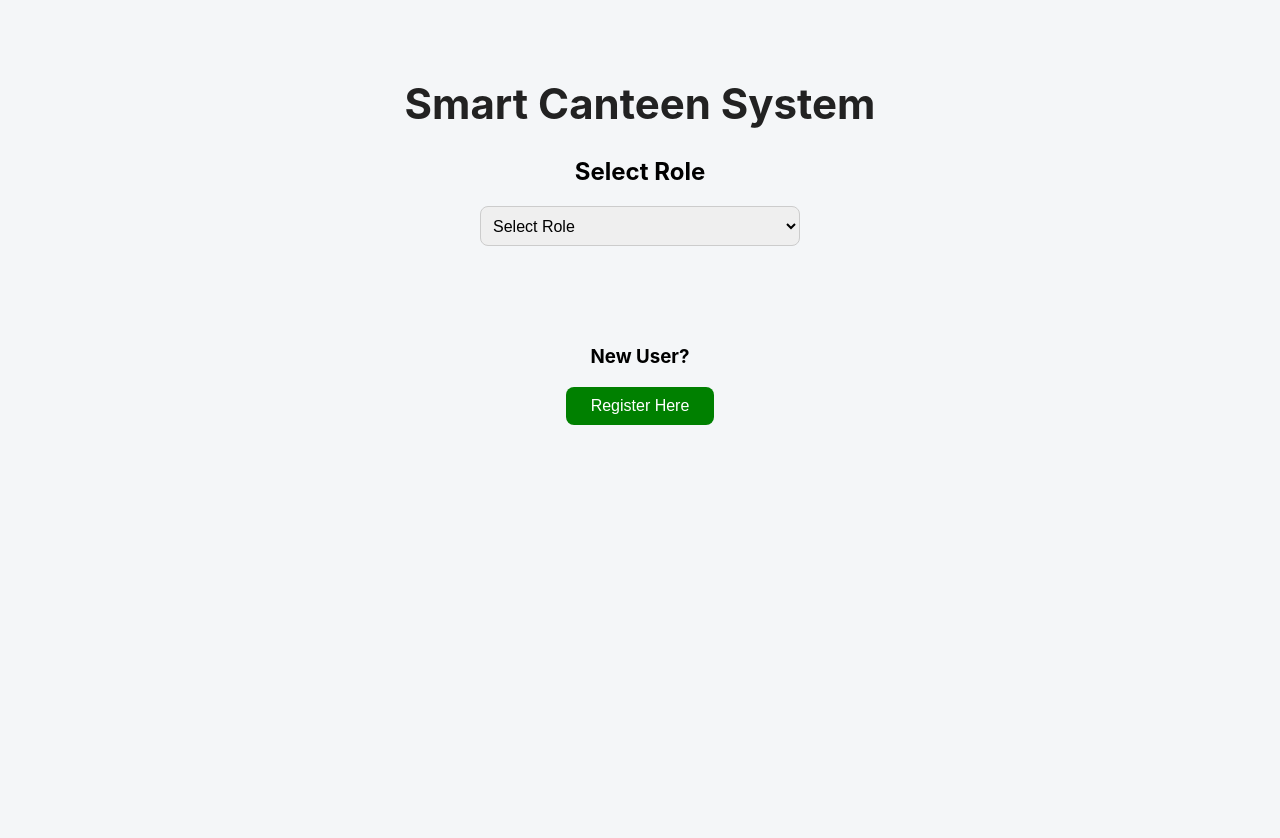
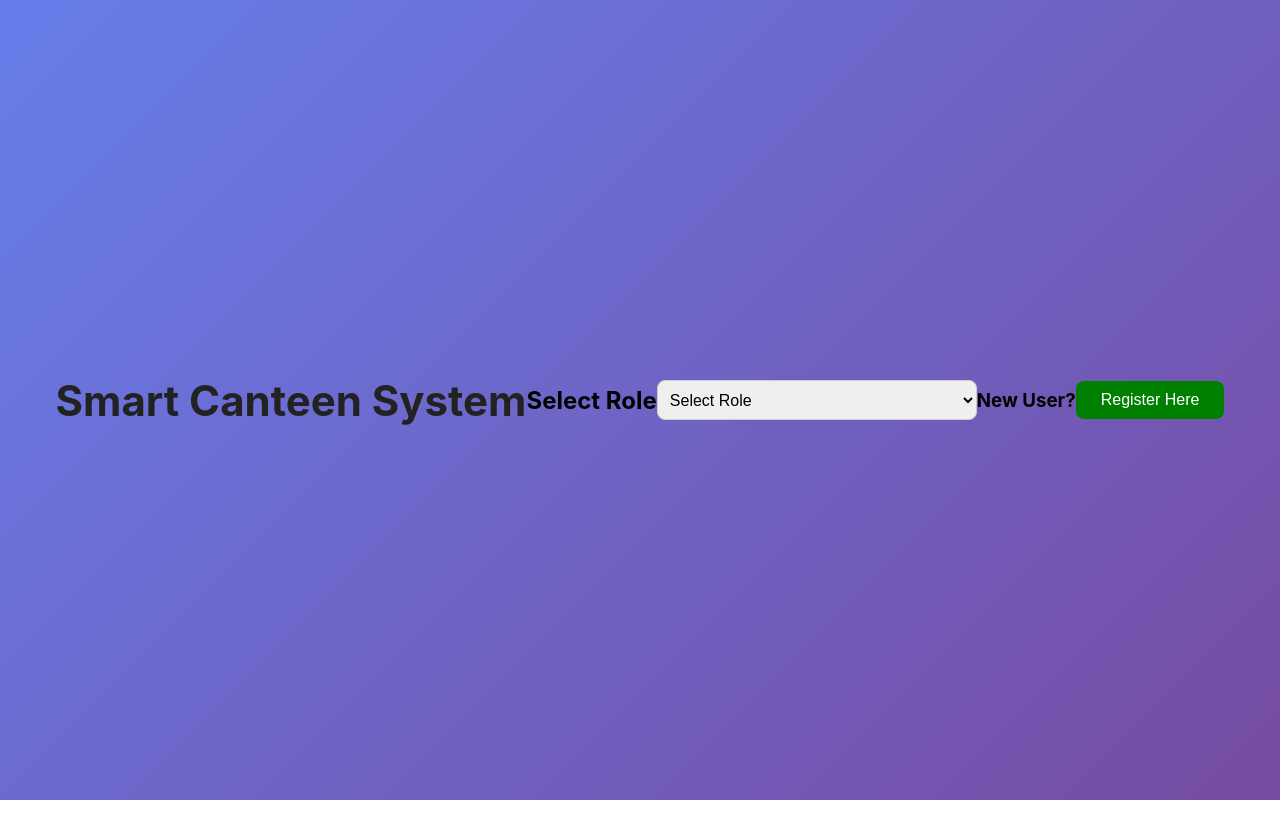
Before and after one commit to Sanjeeta156/mirax-project, a React (Create React App) app in the folder frontend/: page / in a window 1280 px wide. Shown: the top 838 px of the page. After the commit the page ends 800 px from the top, so only its background shows below. Built offline with nearby package versions, Linux system fonts and the light colour scheme.

Commit message:
style changed

```diff
--- a/frontend/src/Login.js
+++ b/frontend/src/Login.js
@@ -69,12 +69,16 @@ function Login() {
 
   return (
 
-    <div style={{
-      padding: "50px",
-      textAlign: "center",
-      backgroundColor: "#f4f6f8",
-      minHeight: "100vh"
-    }}>
+    <div
+     style={{
+      minHeight: "100vh",
+      display: "flex",
+      justifyContent: "center",
+      alignItems: "center",
+      background:
+        "linear-gradient(135deg, #667eea, #764ba2)"
+     }}
+   >
 
       <h1
         style={{
```
